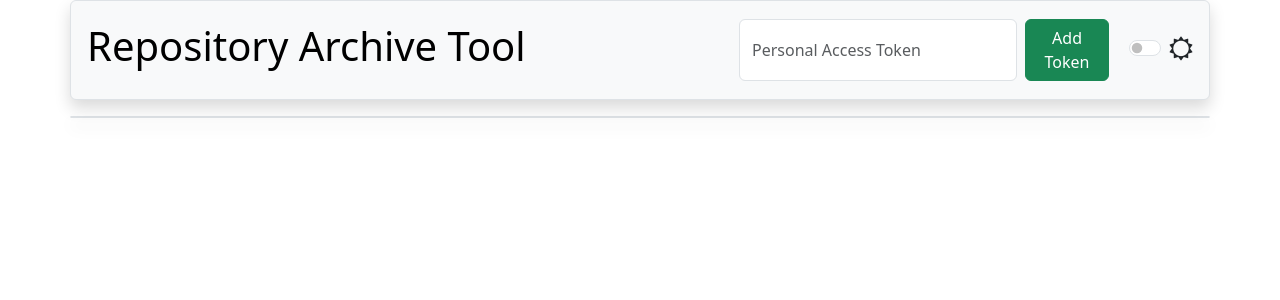
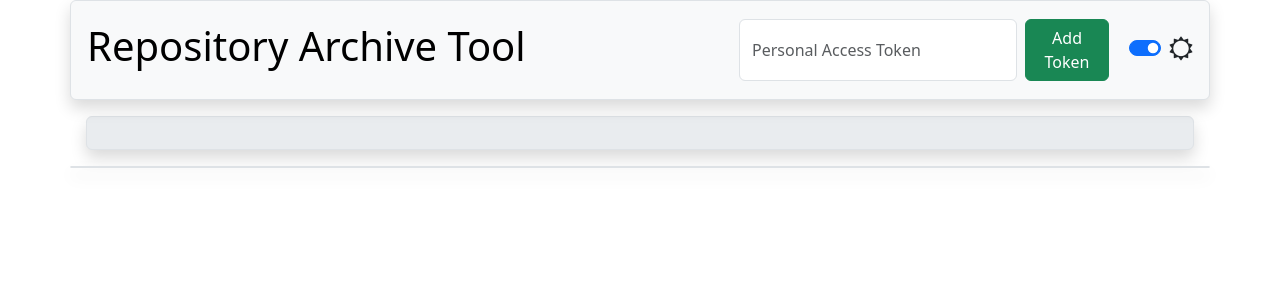
Before and after one commit to ONS-Innovation/github-repository-archive-tool, a Flask app: page / in a window 1280 px wide. Shown: the top 300 px of the page. Run offline with Flask 3, Linux system fonts and the light colour scheme.

Commit message:
fixed navbar resizing

```diff
--- a/RepoArchiveTool/static/js/main.js
+++ b/RepoArchiveTool/static/js/main.js
@@ -1,3 +1,29 @@
+// Event listener to change navbar when screen resizes
+window.addEventListener('resize', () => {
+    movePATForm();
+});
+
+// Moves the PAT token form between the navbar and inputBar
+function movePATForm(){
+    screenWidth = window.innerWidth;
+    tokenInput = document.getElementById("tokenInput");
+    themeSwitch = document.getElementById("themeSwitch");
+    inputBar = document.getElementById("inputBar");
+    navbar = document.getElementById("navbar");
+
+    // Get a navInput's parent's id to check if it's in the navbar or inputBar
+    parentID = tokenInput.parentElement.id;
+
+    if(screenWidth <= 990 && parentID == "navbar"){
+        inputBar.appendChild(tokenInput);
+    }
+
+    if(screenWidth > 990 && parentID == "inputBar"){
+        navbar.insertBefore(tokenInput, themeSwitch);
+    }
+}
+
+// Loads theme from sessionStorage
 function loadTheme(){
     if(sessionStorage.theme == "dark"){
         document.documentElement.setAttribute("data-bs-theme", "dark");
@@ -9,6 +35,7 @@ function loadTheme(){
     }
 }
 
+// Switches the theme based on the navbar checkbox
 function toggleTheme(){
     // Get current theme
     theme = document.documentElement.getAttribute("data-bs-theme");
--- a/RepoArchiveTool/templates/base.html
+++ b/RepoArchiveTool/templates/base.html
@@ -17,13 +17,13 @@
     <!-- Block Template -->
     {% block head %}{% endblock %}
 </head>
-<body onload="loadTheme()">
+<body onload="loadTheme(); movePATForm();">
     <header class="mb-3">
         <div class="container p-0">
-            <div class="navbar bg-body-tertiary border rounded shadow p-3">
+            <div id="navbar" class="navbar bg-body-tertiary border rounded shadow p-3">
                 <span class="navbar-brand mb-0"><h1>Repository Archive Tool</h1></span>
 
-                <div class="ms-auto">
+                <div id="tokenInput" class="ms-auto">
                     {% if pat != '' %}
                         <a class="btn btn-success" href="/logout">Remove Token</a>
                     {% else %}
@@ -34,13 +34,18 @@
                     {% endif %}
                 </div>
 
-                <div style="margin-left: 20px;">
+                <div id="themeSwitch" style="margin-left: 20px;">
                     <div class="form-check form-switch">
-                        <input class="form-check-input" type="checkbox" role="switch" id="themeSwitch" onchange="toggleTheme()">
+                        <input class="form-check-input" type="checkbox" role="switch" id="themeSwitch" onchange="toggleTheme()" checked>
                         <label class="form-check-label" for="themeSwitch"><i id="themeIcon" class="fa fa-sun-o" style="font-size: 24px;"></i></label>
                     </div>
                 </div>
             </div>
+
+            <div id="inputBar" class="bg-body-secondary border shadow rounded p-3 m-3">
+
+            </div>
+
         </div>
     </header>
 
--- a/RepoArchiveTool/templates/index.html
+++ b/RepoArchiveTool/templates/index.html
@@ -10,7 +10,10 @@
 <main>
     <div class="container">
         <div class="row border rounded shadow">
-            <div class="col">
+            <div class="col-4 bg-body-secondary">
+
+            </div>
+            <div class="col-8">
 
             </div>
         </div>
```
